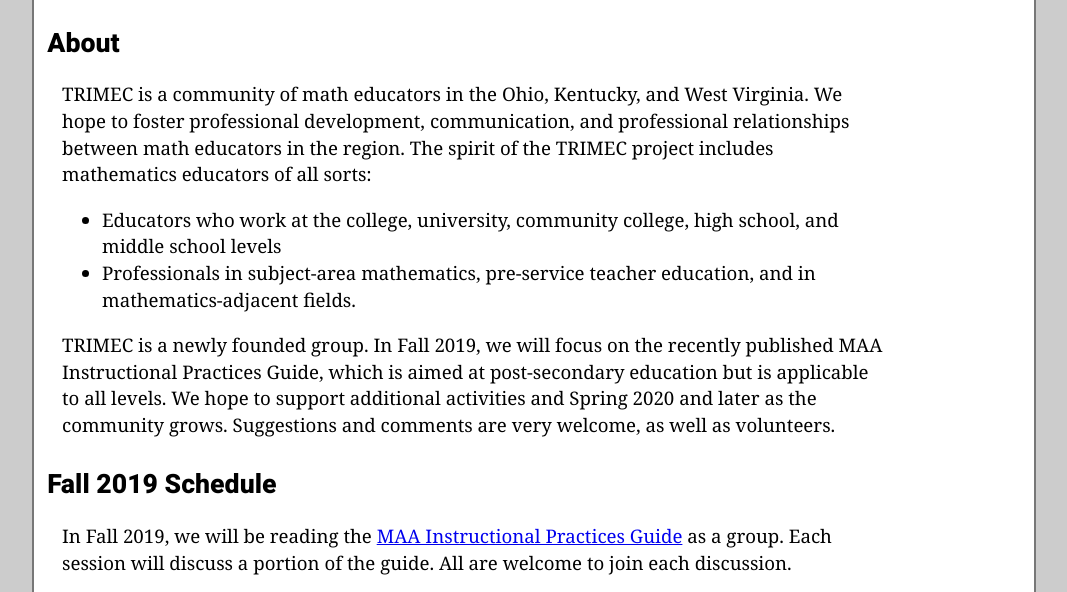
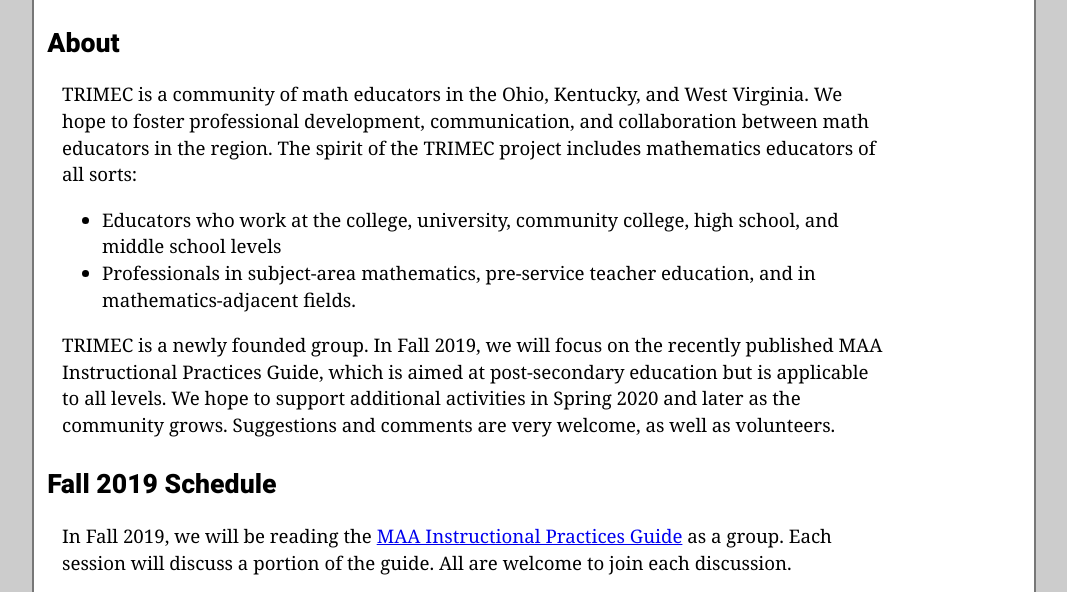
Before and after one commit to trimecorg/trimecorg.github.io, a plain HTML site: page index.html in a window 1280 px wide. Shown: the part 185-777 px from the top of the page, without its empty margins (106-1173 px from the left). Drawn offline with Linux system fonts and the light colour scheme.

Commit message:
corrections

```diff
--- a/index.html
+++ b/index.html
@@ -47,8 +47,7 @@
     TRIMEC is a community of math educators in the
     Ohio, Kentucky, and West Virginia.  We hope to
     foster professional development, communication,
-    and professional relationships
-    between math educators in the region.  The spirit of the
+    and collaboration between math educators in the region.  The spirit of the
     TRIMEC project includes mathematics educators of all sorts:
   </p>
 
@@ -62,7 +61,7 @@
   <p>TRIMEC is a newly founded group. In Fall 2019, we will focus on the
     recently published MAA Instructional Practices Guide, which is aimed
     at post-secondary education but is applicable to all levels.
-    We hope to support additional activities and Spring 2020 and later as
+    We hope to support additional activities in Spring 2020 and later as
     the community grows.  Suggestions and comments are very welcome, as
     well as volunteers.
     </p>
```
